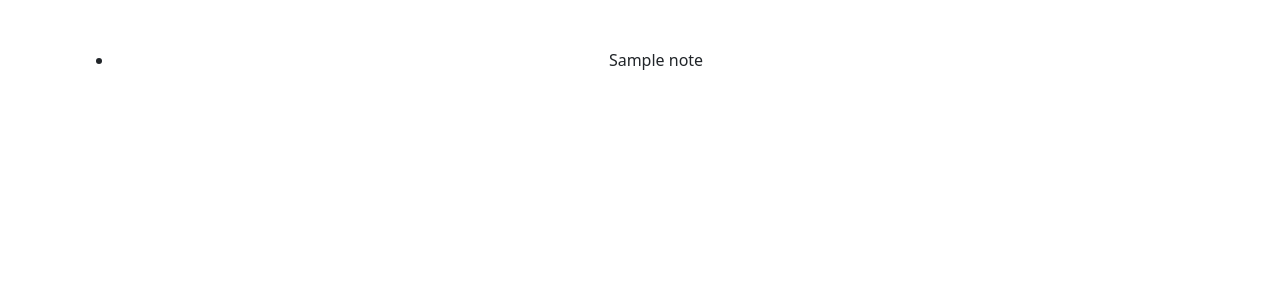
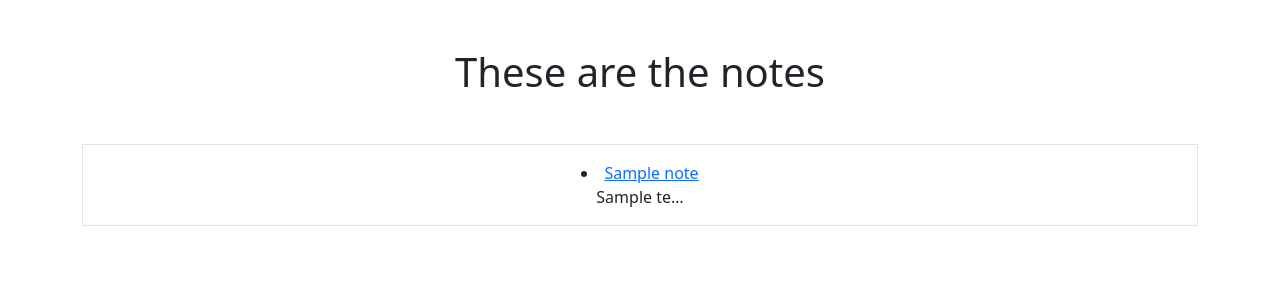
Before and after one commit to annoyingoragen/django-crud-and-auth, a Django app: page /notes/noteslist in a window 1280 px wide. Before the commit the part shown is almost empty. Shown: the top 300 px of the page. Run offline with Django 3.2, Linux system fonts and the light colour scheme; tables that the repository leaves empty hold one stand-in row (values such as "Sample post").

Commit message:
add some styling to noteslist and also creates a link between notes and detail

```diff
--- a/notes/templates/notes/noteslist.html
+++ b/notes/templates/notes/noteslist.html
@@ -1,10 +1,25 @@
 {% extends 'base.html' %}
 
 {% block content %}
-    {% for note in notes %}
+
+    <h1 class="my-5">
+        These are the notes
+    </h1>
+    <div class="row row-cols3 g-2">
+        {% for note in notes %}
+        <div class="col">
+            <div class="p-3 border">
+                <li class="note-li"><a href="{% url 'notes.detail' pk=note.id %}"> {{note.title}}</a></li>
+                {{note.text|truncatechars:10}}
+            </div>
+        </div>
+        {% endfor %}
+    </div>
+
     <ul>
-    <li class="note-li">{{note.title}}</li>
+
 </ul>
 
-    {% endfor %}
+
+
 {% endblock %}
--- a/notes/urls.py
+++ b/notes/urls.py
@@ -3,5 +3,5 @@ from django.urls import path
 from . import views
 urlpatterns=[
     path('noteslist',views.NotesListView.as_view(), name='notes.list'),
-    path('notes/<int:pk>',views.NoteDetailView.as_view())
+    path('notes/<int:pk>',views.NoteDetailView.as_view(), name='notes.detail')
     ]
```
